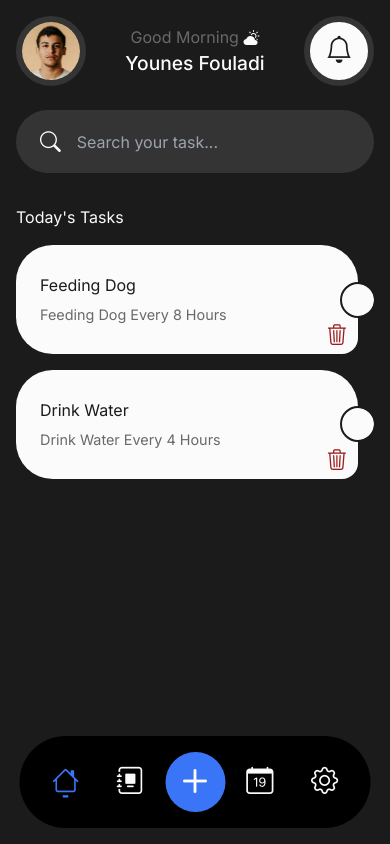
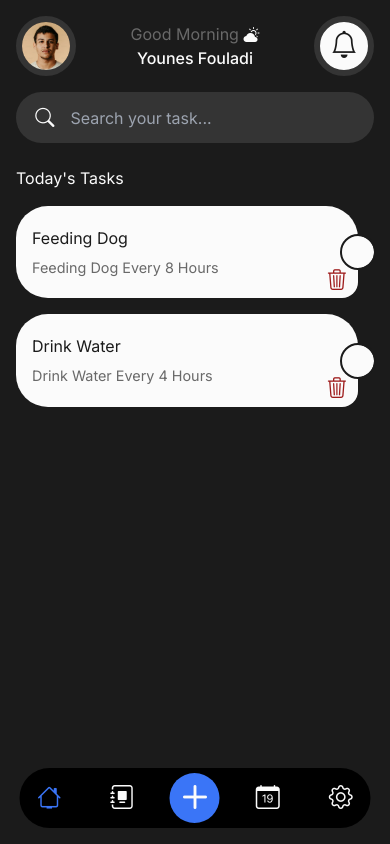
Before and after one commit to mehrabtahami/to-do-list, a website built with webpack: page src/template.html in a window 390 px wide. Built offline with nearby package versions, Linux system fonts and the light colour scheme.

Commit message:
improve element visual size & fonts for mobile Responsive

```diff
--- a/src/styles/style.css
+++ b/src/styles/style.css
@@ -32,7 +32,7 @@ body {
   position: relative;
 }
 
-#container > div {
+#container {
   padding: 1rem;
 }
 
@@ -142,7 +142,7 @@ body {
   left: 50%;
   transform: translateX(-50%);
   bottom: 1rem;
-  padding: 5px;
+  padding: 0.5rem;
   z-index: 3;
 }
 
@@ -366,3 +366,41 @@ form textarea:user-valid {
   outline: 2px solid rgb(110, 14, 14);
   background-color: inherit;
 }
+
+@media screen and (max-width: 400px) {
+  #navbar {
+    padding: 0.3rem;
+  }
+  #navbar i {
+    font-size: 1.5rem;
+  }
+  #navbar div {
+    width: 50px;
+    height: 50px;
+  }
+  #homepage-container .header {
+    grid-template-columns: 60px auto 60px;
+    row-gap: 1rem;
+  }
+
+  #homepage-container .header .search-bar {
+    padding: 0.7rem 1.2rem;
+  }
+
+  #homepage-container .header .search-bar > i {
+    font-size: 1.2rem;
+  }
+
+  #homepage-container .header .welcome p {
+    font-size: 1rem;
+  }
+
+  #homepage-container {
+    gap: 0.7rem;
+  }
+  #homepage-container .homepage-tasks .tasks-container .task-card {
+    padding: 1rem;
+    border-radius: 2rem;
+    border-bottom-right-radius: 1rem;
+  }
+}
```
